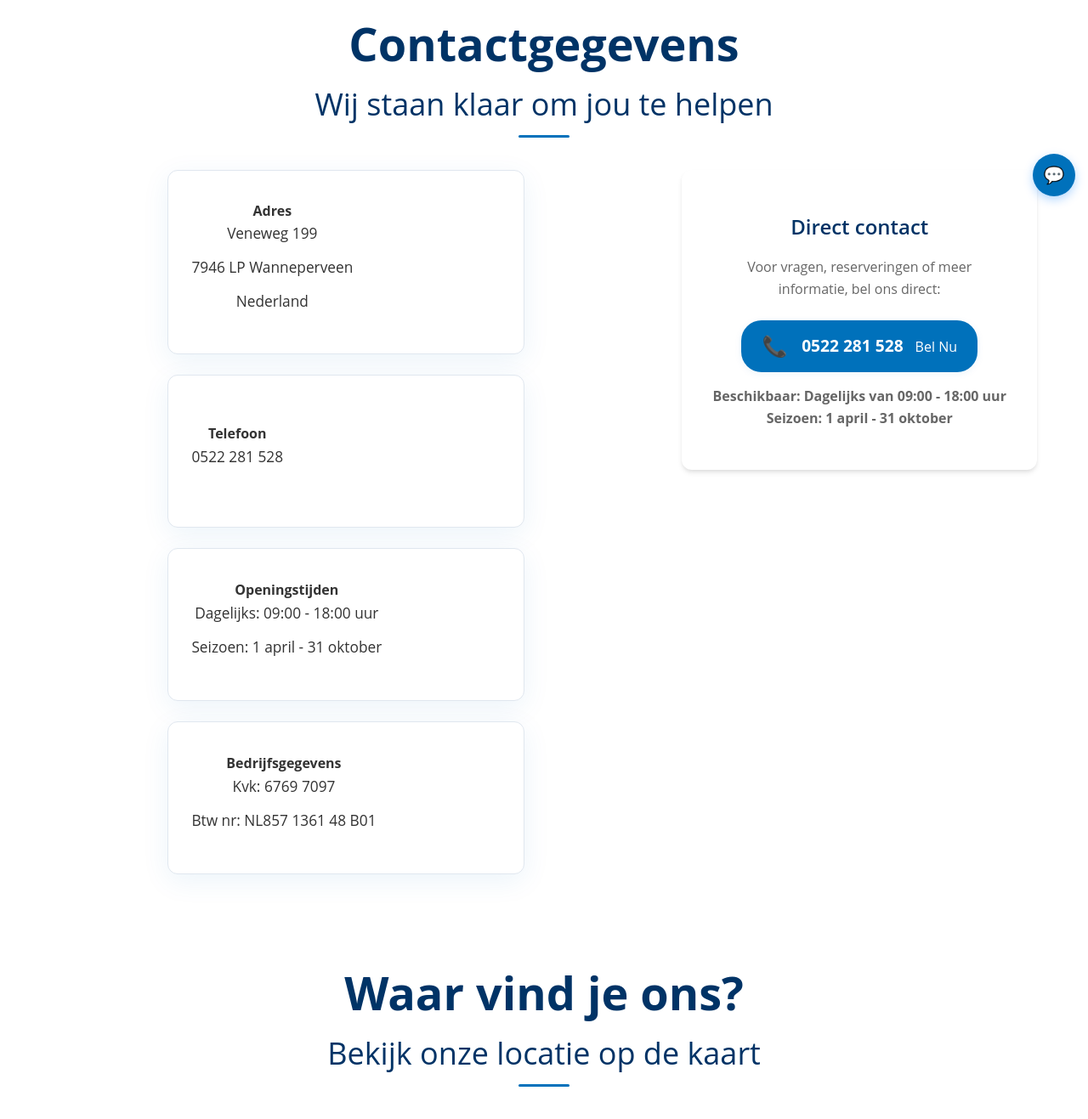
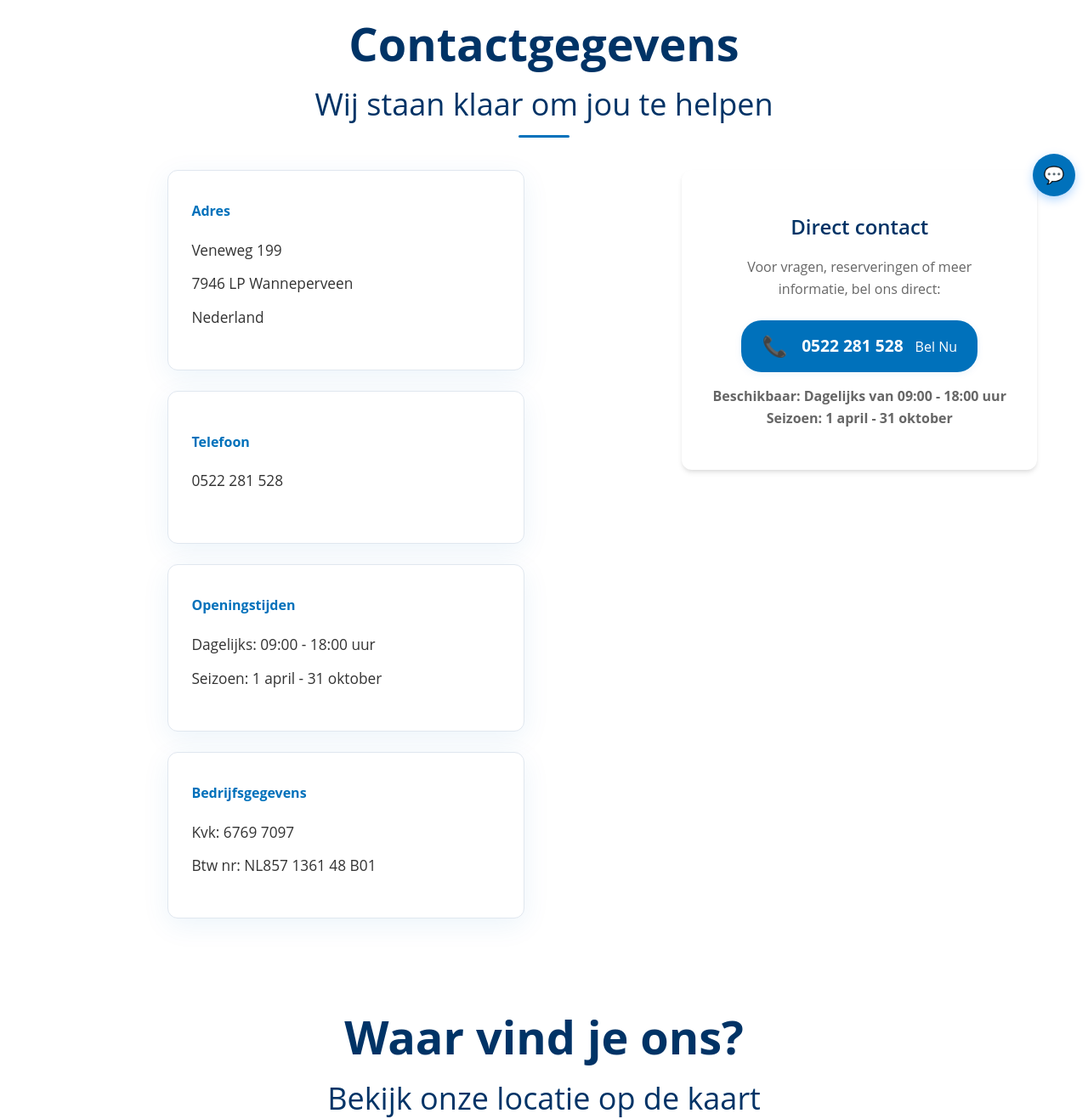
Before and after one commit to ULT1M4T3CK/Nijenhuis, a PHP site: page /pages/contact.html in a window 1280 px wide. Shown: the part 554-1871 px from the top of the page at 85% size. Run offline with PHP 8.4, Linux system fonts and the light colour scheme.

Commit message:
Fix contact cards styling - Add display: inline-block and vertical-align to contact icons to make them visible - Change contact item text alignment from center to left - Update contact details and headings to align left - Ensure consistent left alignment for all contact card content - Icons now appear properly next to titles with left-aligned text

```diff
--- a/styles.css
+++ b/styles.css
@@ -2845,6 +2845,8 @@ body.dark-mode .message-time {
   font-size: 1.5rem;
   margin-right: 0.7em;
   color: var(--primary-color);
+  display: inline-block;
+  vertical-align: middle;
 }
 
 @media (min-width: 900px) {
@@ -2866,8 +2868,8 @@ body.dark-mode .message-time {
   .contact-item {
     max-width: 400px;
     margin: 0 auto;
-    text-align: center;
-    align-items: center;
+    text-align: left;
+    align-items: flex-start;
     box-shadow: 0 8px 32px rgba(0, 113, 187, 0.08);
     border: 1.5px solid #e0e7ef;
     padding: 2.5rem 2rem;
@@ -2880,14 +2882,17 @@ body.dark-mode .message-time {
     border: 1.5px solid var(--primary-color);
     transform: translateY(-4px);
   }
-  .contact-item h3 {
+  .contact-item h3,
+  .contact-item h4 {
     color: var(--primary-color);
     margin-bottom: 1.2rem;
+    text-align: left;
   }
   .contact-details p {
     font-size: 1.08rem;
     margin-bottom: 0.7em;
     color: var(--text-color);
+    text-align: left;
   }
   .contact-details a {
     color: var(--primary-color);
```
